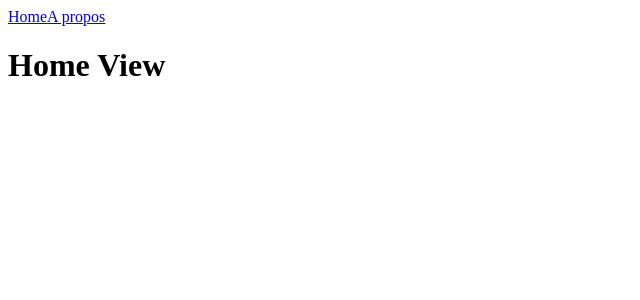
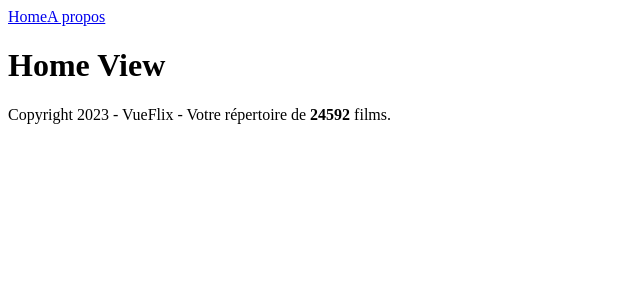
Before and after one commit to LoicDelplace/Vueflix, a Vue app: page / in a window 1280 px wide. Shown: the top 300 px of the page, without its empty margins (0-640 px from the left). Built offline with nearby package versions, Linux system fonts and the light colour scheme.

Commit message:
⚙ Changes - Added Footer in App

```diff
--- a/src/App.vue
+++ b/src/App.vue
@@ -1,9 +1,11 @@
 <script setup>
 import { RouterView } from 'vue-router';
 import Header from '@/components/HeaderComponent.vue';
+import Footer from '@/components/FooterComponent.vue';
 </script>
 
 <template>
   <Header />
   <RouterView />
+  <Footer/>
 </template>
```
